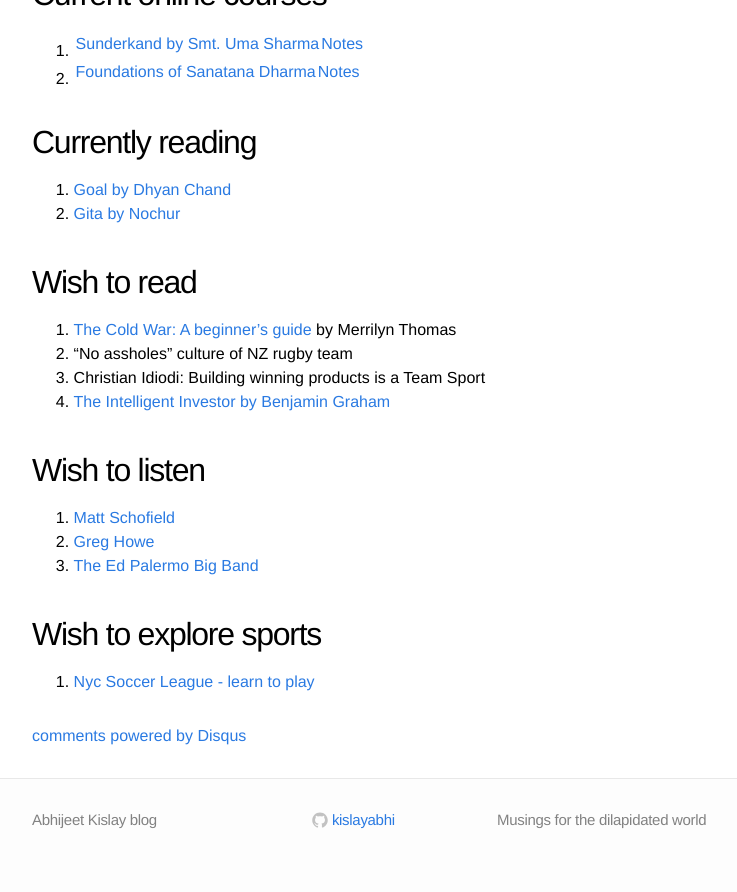
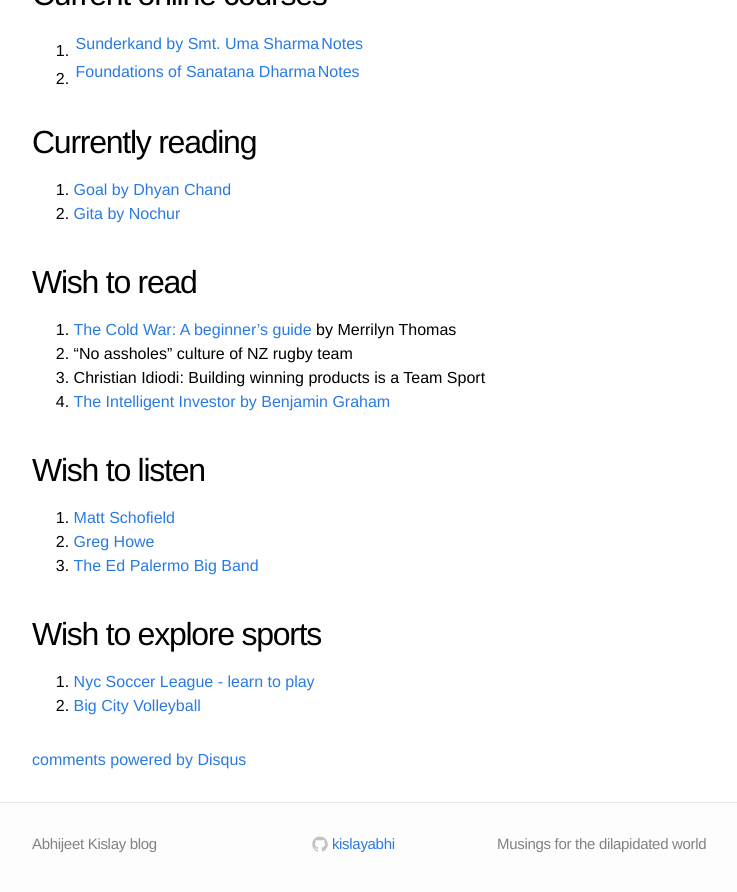
Before and after one commit to kislayabhi/kislayabhi.github.io, a Jekyll site: the page built from _posts/2024-7-23-My-personal-playlist.md, in a window 1280 px wide and 900 px high, scrolled down 2147 px. Shown: the top 892 px of the window, without its empty margins (208-945 px from the left). Built offline with Jekyll 4.4.1, drawn with Linux system fonts in a browser that asks for light colours; comment, search, counter and statistics services are not loaded.

Commit message:
Update 2024-7-23-My-personal-playlist.md

```diff
--- a/_posts/2024-7-23-My-personal-playlist.md
+++ b/_posts/2024-7-23-My-personal-playlist.md
@@ -86,3 +86,4 @@ I have only recently started realizing that there are certain things out there i
 
 ## Wish to explore sports
 1. [Nyc Soccer League - learn to play](https://www.betterplayer.com/)
+2. [Big City Volleyball](https://bigcityvolleyball.com/adult-classes)
```
